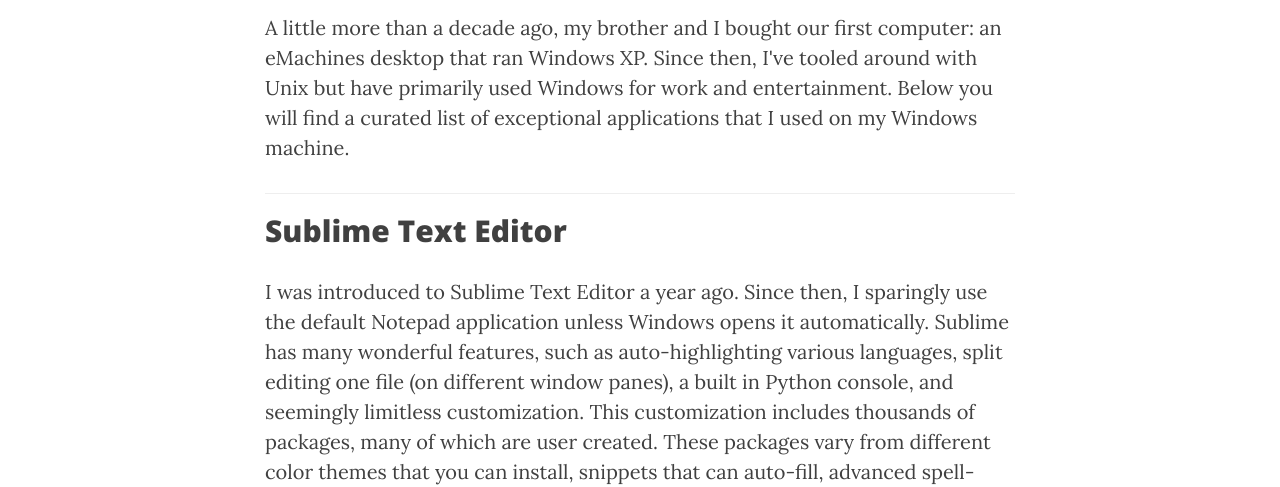
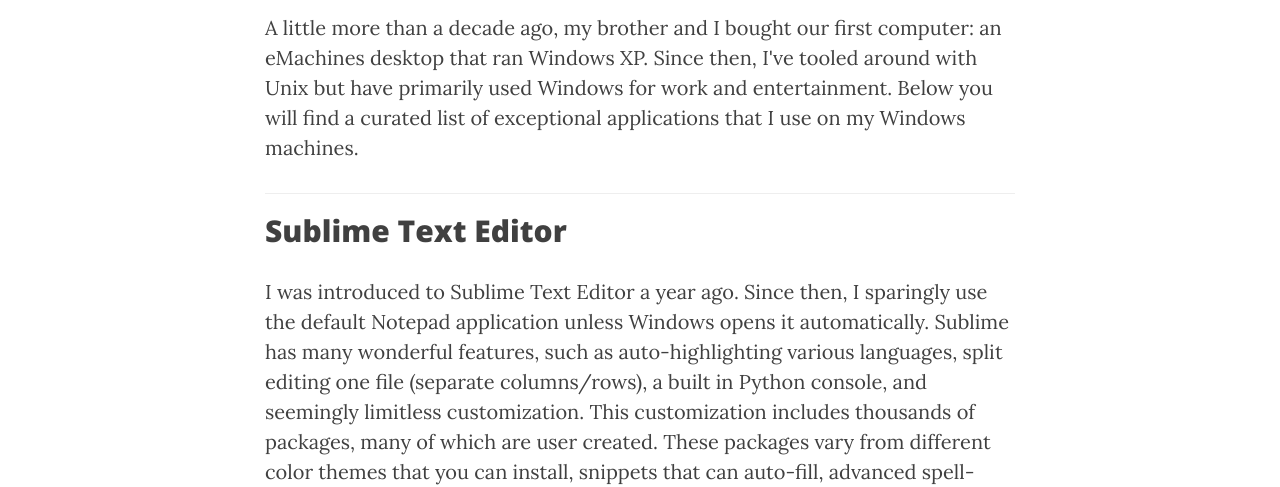
Before and after one commit to RomSec/RomSec.github.io, a Jekyll site: the page built from _posts/2017-07-31-Apps.markdown, in a window 1280 px wide and 1400 px high. Shown: the part 603-1090 px from the top of the window. Built offline with Jekyll 4.4.1, drawn with Linux system fonts in a browser that asks for light colours; nearby versions of some CDN libraries; some of the changed text lies outside the part shown.

Commit message:
Update 2017-07-31-Apps.markdown

```diff
--- a/_posts/2017-07-31-Apps.markdown
+++ b/_posts/2017-07-31-Apps.markdown
@@ -7,12 +7,12 @@
 header-img: "img/Apps/headerr.png"
 ---
 
-<p>A little more than a decade ago, my brother and I bought our first computer: an eMachines desktop that ran Windows XP. Since then, I've tooled around with Unix but have primarily used Windows for work and entertainment. Below you will find a curated list of exceptional applications that I used on my Windows machine.</p>
+<p>A little more than a decade ago, my brother and I bought our first computer: an eMachines desktop that ran Windows XP. Since then, I've tooled around with Unix but have primarily used Windows for work and entertainment. Below you will find a curated list of exceptional applications that I use on my Windows machines.</p>
 <hr>
 
 <h2>Sublime Text Editor</h2>
 
-<p>I was introduced to Sublime Text Editor a year ago. Since then, I sparingly use the default Notepad application unless Windows opens it automatically. Sublime has many wonderful features, such as auto-highlighting various languages, split editing one file (on different window panes), a built in Python console, and seemingly limitless customization. This customization includes thousands of packages, many of which are user created. These packages vary from different color themes that you can install, snippets that can auto-fill, advanced spell-checks, and more. Sublime does not have an advanced GUI, so it may seem foreign if you're used to using Word or NotePad++. Sublime is a licensed product, however you can download the free/unregistered version and use it as long as you'd like.</p>
+<p>I was introduced to Sublime Text Editor a year ago. Since then, I sparingly use the default Notepad application unless Windows opens it automatically. Sublime has many wonderful features, such as auto-highlighting various languages, split editing one file (separate columns/rows), a built in Python console, and seemingly limitless customization. This customization includes thousands of packages, many of which are user created. These packages vary from different color themes that you can install, snippets that can auto-fill, advanced spell-checks, and more. Sublime does not have an advanced GUI, so it may seem foreign if you're used to using Word or NotePad++. Sublime is a licensed product, however you can download the free/unregistered version and use it as long as you'd like.</p>
 
 ![Figure One](/img/Apps/sublime.PNG)
 
```
Also changed, not shown: other parts of _posts/2017-07-31-Apps.markdown (+3 -1 lines).
